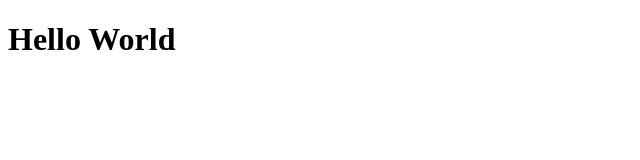
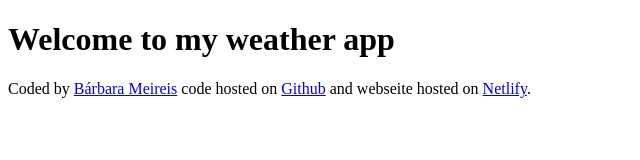
Before and after one commit to bmeireis/meteorology, a plain HTML site: page index.html in a window 1280 px wide. Shown: the whole page, without its empty margins (0-640 px from the left). Drawn offline with Linux system fonts and the light colour scheme.

Commit message:
added links to footer

```diff
--- a/index.html
+++ b/index.html
@@ -3,9 +3,21 @@
   <head>
     <meta charset="UTF-8" />
     <meta name="viewport" content="width=device-width, initial-scale=1.0" />
-    <title>Document</title>
+    <title>Meteo App</title>
   </head>
   <body>
-    <h1>Hello World</h1>
+    <h1>Welcome to my weather app</h1>
+    <footer>
+      Coded by
+      <a href="https://github.com/bmeireis" target="_blank">Bárbara Meireis</a>
+      code hosted on
+      <a href="https://github.com/bmeireis/meteorology" target="_blank"
+        >Github</a
+      >
+      and webseite hosted on
+      <a href="https://meteorology-app2995.netlify.app/" target="_blank"
+        >Netlify</a
+      >.
+    </footer>
   </body>
 </html>
```
